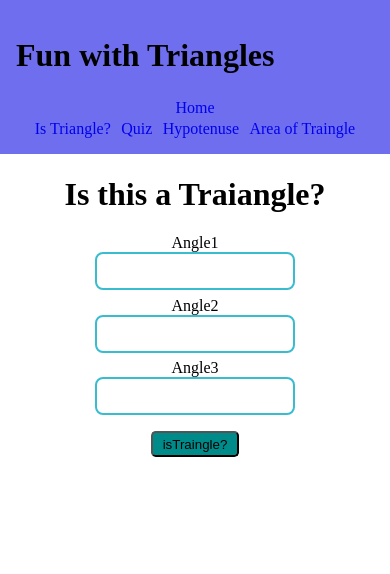
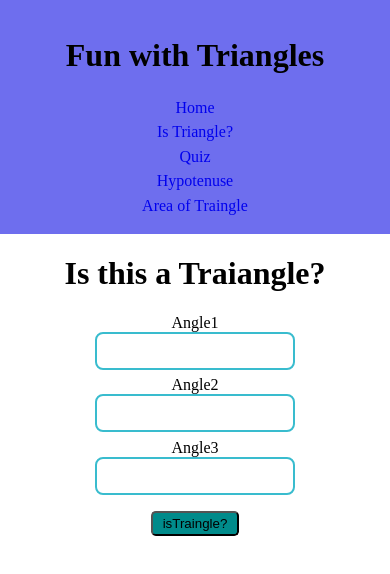
Before and after one commit to E-Robin/triangleQuiz, a plain HTML site: page index.html in a window 390 px wide. Drawn offline with Linux system fonts and the light colour scheme.

Commit message:
responsive css updated

```diff
--- a/area.css
+++ b/area.css
@@ -83,3 +83,11 @@ main{
 
 
 }
+
+@media screen and (max-width:400px) {
+    nav>a{display:block;}
+    header >h1{
+        text-align: center;
+    }
+
+}
--- a/hypotenus.css
+++ b/hypotenus.css
@@ -49,6 +49,7 @@ Button{
       padding:0.2rem;
       text-align: center;
       margin: auto;
+
   }
   a.home{
       display: block;
@@ -58,3 +59,11 @@ Button{
       text-align: center;
   }
 }
+
+@media screen and (max-width:400px) {
+    nav>a{display:block;}
+    header >h1{
+        text-align: center;
+    }
+
+}
--- a/isTriangle.css
+++ b/isTriangle.css
@@ -57,3 +57,12 @@ button{
       text-align: center;
   }
 }
+
+
+@media screen and (max-width:400px) {
+  nav>a{display:block;}
+  header >h1{
+      text-align: center;
+  }
+
+}
--- a/quiz.css
+++ b/quiz.css
@@ -53,3 +53,12 @@ header{
         text-align: center;
     }
   }
+
+
+@media screen and (max-width:400px) {
+  nav>a{display:block;}
+  header >h1{
+      text-align: center;
+  }
+
+}
```
